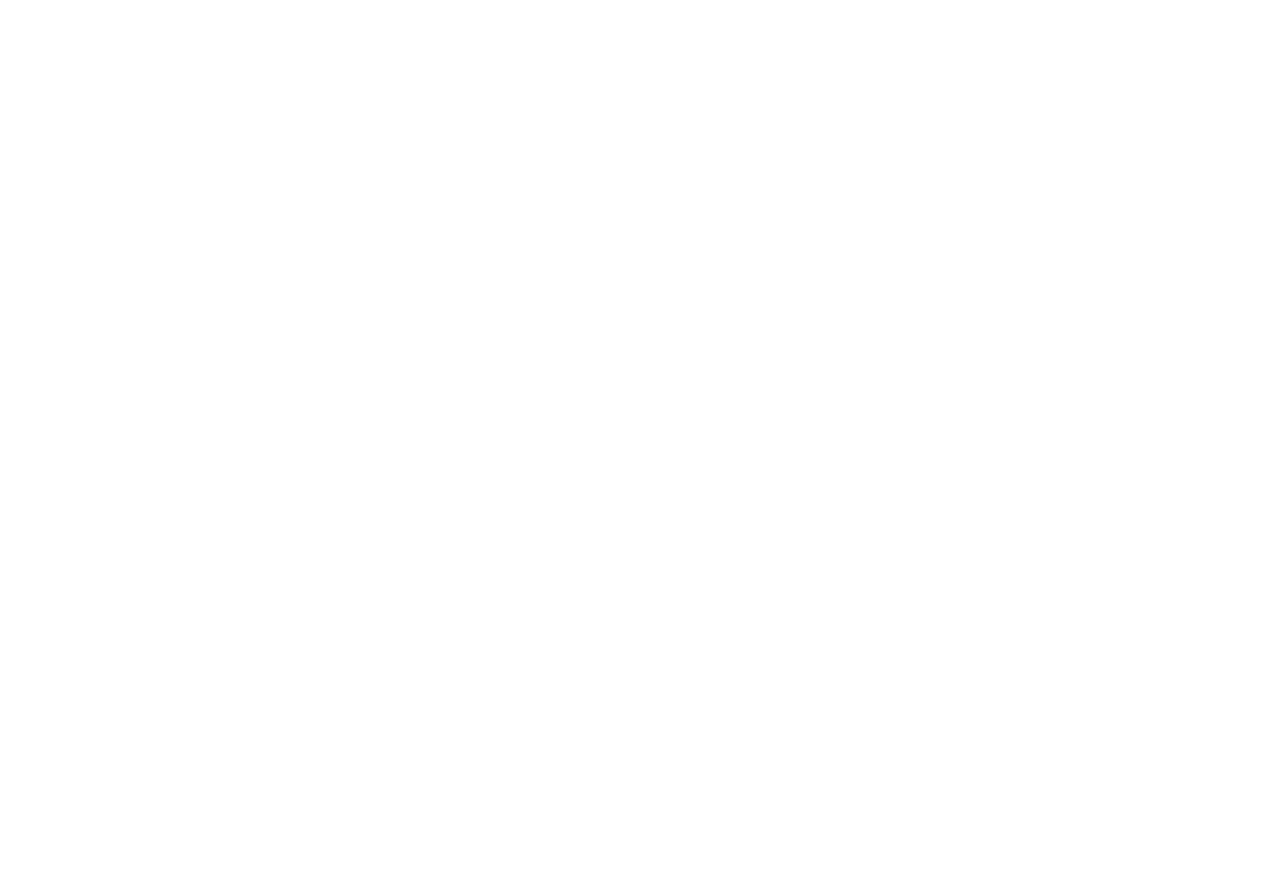
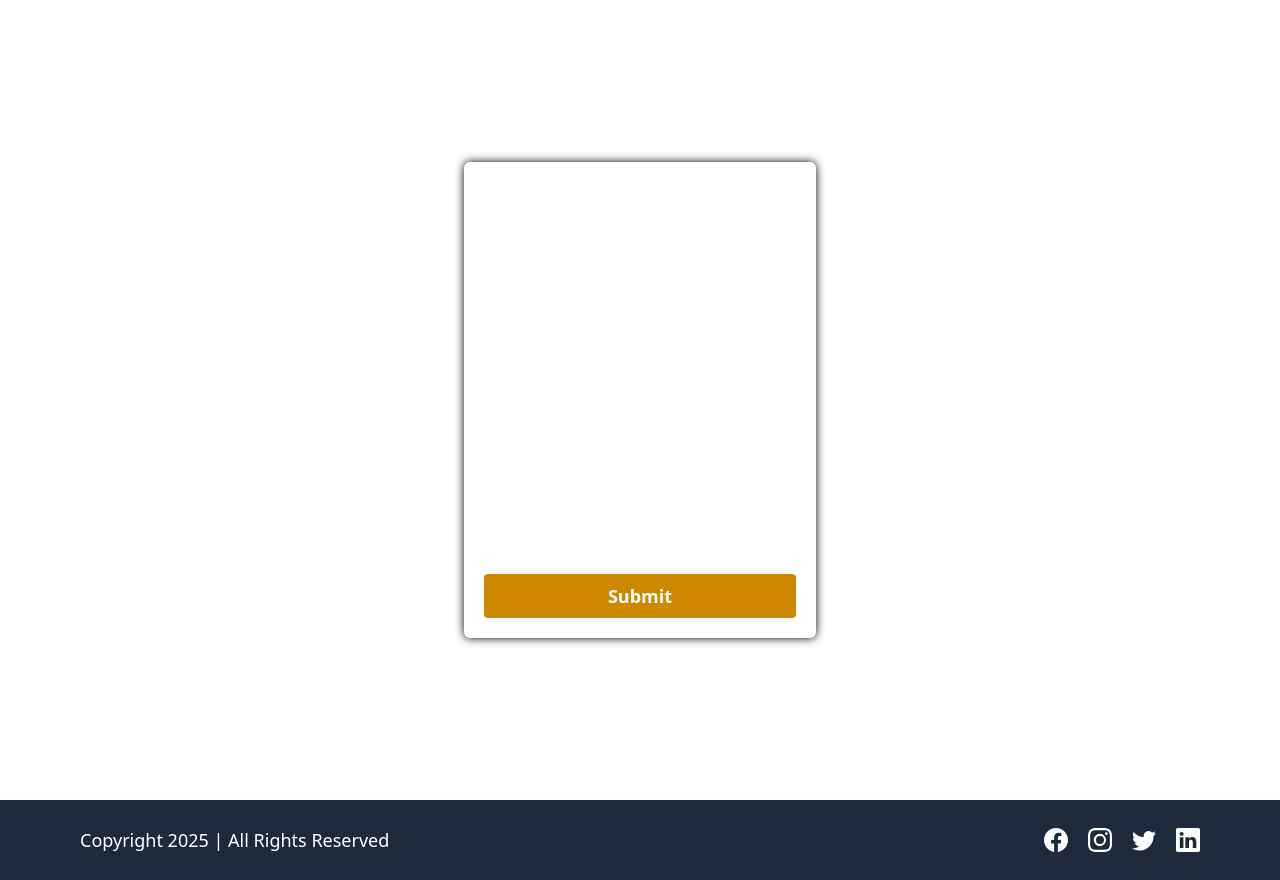
Before and after one commit to MTouthang/lms, a React (Vite) app in the folder client/: page /contact in a window 1280 px wide. Before the commit this address had no page. Before the commit the page ends 800 px from the top, so only its background shows below. Built offline with nearby package versions, Linux system fonts and the light colour scheme.

Commit message:
feat: contact us

```diff
--- a/client/src/App.jsx
+++ b/client/src/App.jsx
@@ -3,6 +3,7 @@
 import Signup from "./pages/Signup.jsx";
 import Login from "./pages/Login.jsx";
 import About from "./pages/About.jsx";
+import Contact from "./pages/Contact.jsx";
 
 function App() {
   return (
@@ -12,6 +13,7 @@
         <Route path="/signup" element={<Signup />} />
         <Route path="/login" element={<Login />} />
         <Route path="/about" element={<About />} />
+        <Route path="/contact" element={<Contact />} />
       </Routes>
     </>
   );
--- /dev/null
+++ b/client/src/pages/Contact.jsx
@@ -0,0 +1,121 @@
+import { useState } from "react";
+import { toast } from "react-hot-toast";
+import axiosInstance from "../helper/api.js";
+import Layout from "../Layout/Layout.jsx";
+
+const Contact = () => {
+  const [userInput, setUserInput] = useState({
+    name: "",
+    email: "",
+    message: "",
+  });
+
+  // function to handle the input change
+  const handleInputChange = (event) => {
+    const { name, value } = event.target;
+    setUserInput({ ...userInput, [name]: value });
+  };
+
+  // function to send form data to backend
+  const handleFormSubmit = async (event) => {
+    event.preventDefault();
+    // check for empty fields
+    if (!userInput.email || !userInput.name || !userInput.message) {
+      toast.error("All fields are mandatory");
+      return;
+    }
+
+    // email validation using regex
+    if (!userInput.email.match(/^\w+([.-]?\w+)*@\w+([.-]?\w+)*(\.\w{2,3})+$/)) {
+      toast.error("Invalid email id");
+      return;
+    }
+
+    try {
+      // TODO: add contact api endpoint
+      const res = axiosInstance.post("/contact", { ...userInput });
+      toast.promise(res, {
+        loading: "Submitting your message...",
+        success: "Form submitted successfully",
+        error: "Failed to submit the form",
+      });
+      const response = await res;
+
+      // clearing the input fields after successful submission of form
+      if (response?.data?.success) {
+        setUserInput({
+          name: "",
+          email: "",
+          message: "",
+        });
+      }
+    } catch {
+      toast.error("Operation failed...");
+    }
+  };
+
+  return (
+    <Layout>
+      <div className="flex items-center justify-center h-[100vh]">
+        <form
+          onSubmit={handleFormSubmit}
+          className="flex flex-col items-center justify-center gap-2 p-5 rounded-md text-white shadow-[0_0_10px_black] w-[22rem]"
+        >
+          <h1 className="text-3xl font-semibold">Contact Form</h1>
+          <div className="flex flex-col w-full gap-1">
+            <label className="text-xl font-semibold" htmlFor="name">
+              Name
+            </label>
+            <input
+              className="bg-transparent border px-2 py-1 rounded-sm"
+              id="name"
+              type="text"
+              name="name"
+              placeholder="Enter your name"
+              value={userInput.name}
+              onChange={handleInputChange}
+            />
+          </div>
+
+          <div className="flex flex-col w-full gap-1">
+            <label className="text-xl font-semibold" htmlFor="email">
+              Email
+            </label>
+            <input
+              className="bg-transparent border px-2 py-1 rounded-sm"
+              id="email"
+              type="email"
+              name="email"
+              placeholder="Enter the email"
+              value={userInput.email}
+              onChange={handleInputChange}
+            />
+          </div>
+
+          <div className="flex flex-col w-full gap-1">
+            <label className="text-xl font-semibold" htmlFor="message">
+              Message
+            </label>
+            <textarea
+              className="bg-transparent border px-2 py-1 rounded-sm resize-none h-40"
+              name="message"
+              id="message"
+              placeholder="Enter your message"
+              value={userInput.message}
+              onChange={handleInputChange}
+            ></textarea>
+          </div>
+
+          <button
+            className="w-full bg-yellow-600 hover:bg-yellow-500 transition-all ease-in-out duration-300 rounded-sm py-2 font-semibold text-lg cursor-pointer"
+            type="submit"
+          >
+            Submit
+          </button>
+        </form>
+      </div>
+    </Layout>
+  );
+};
+
+export default Contact;
```
Also changed, not shown: client/src/pages/Contact.js (deleted).
